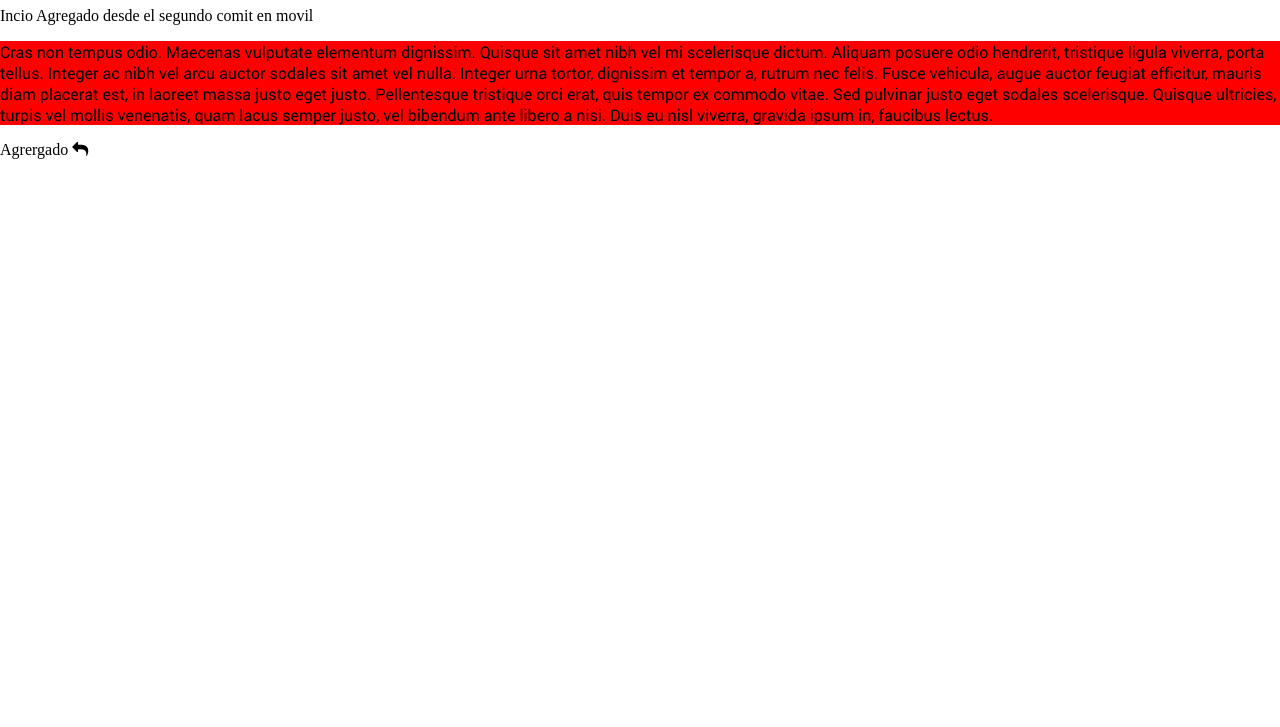
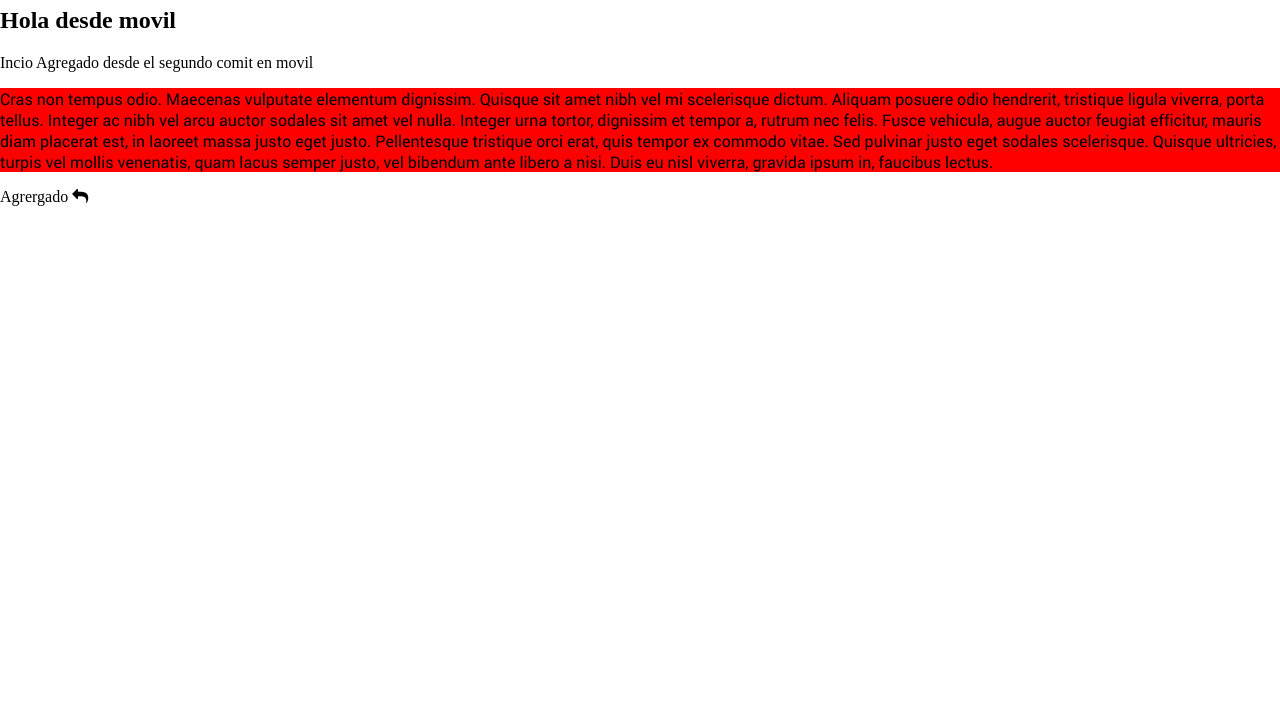
Before and after one commit to EveESCOM/pr0y3ct0, a plain HTML site: page proyectoWeb/archivos/index.html in a window 1280 px wide. Shown: the part 73-800 px from the top of the page. Drawn offline with Linux system fonts and the light colour scheme.

Commit message:
comit movil

```diff
--- a/proyectoWeb/archivos/index.html
+++ b/proyectoWeb/archivos/index.html
@@ -9,7 +9,9 @@
     </head>
 
     <body>
+
         <h1 class="red">Hola mundo </h1>
+        <h2>Hola desde movil</h2>
         <label>Incio</label>
         <label>Agregado desde el segundo comit en movil</label>
         <p id="todo">
```
